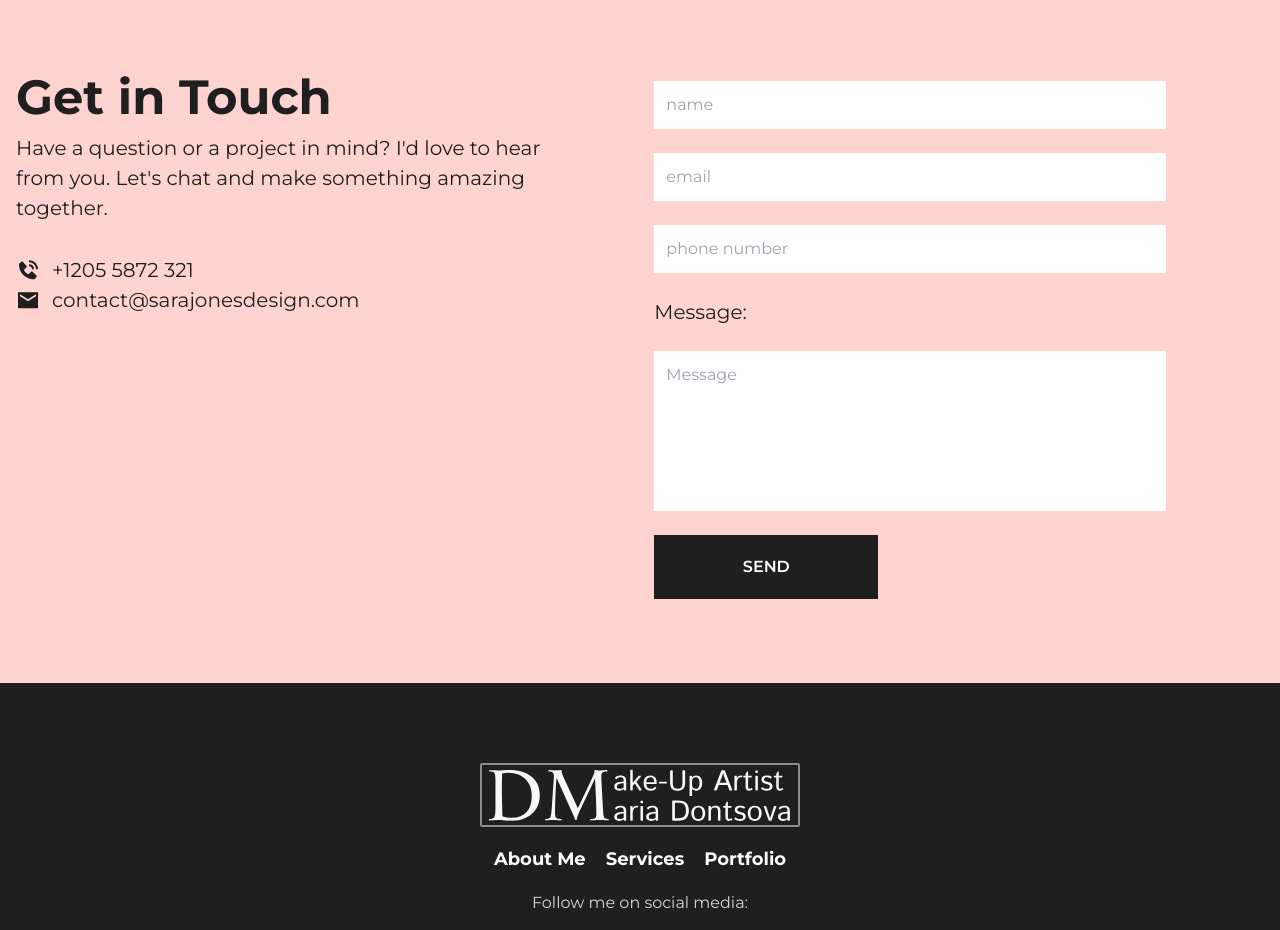
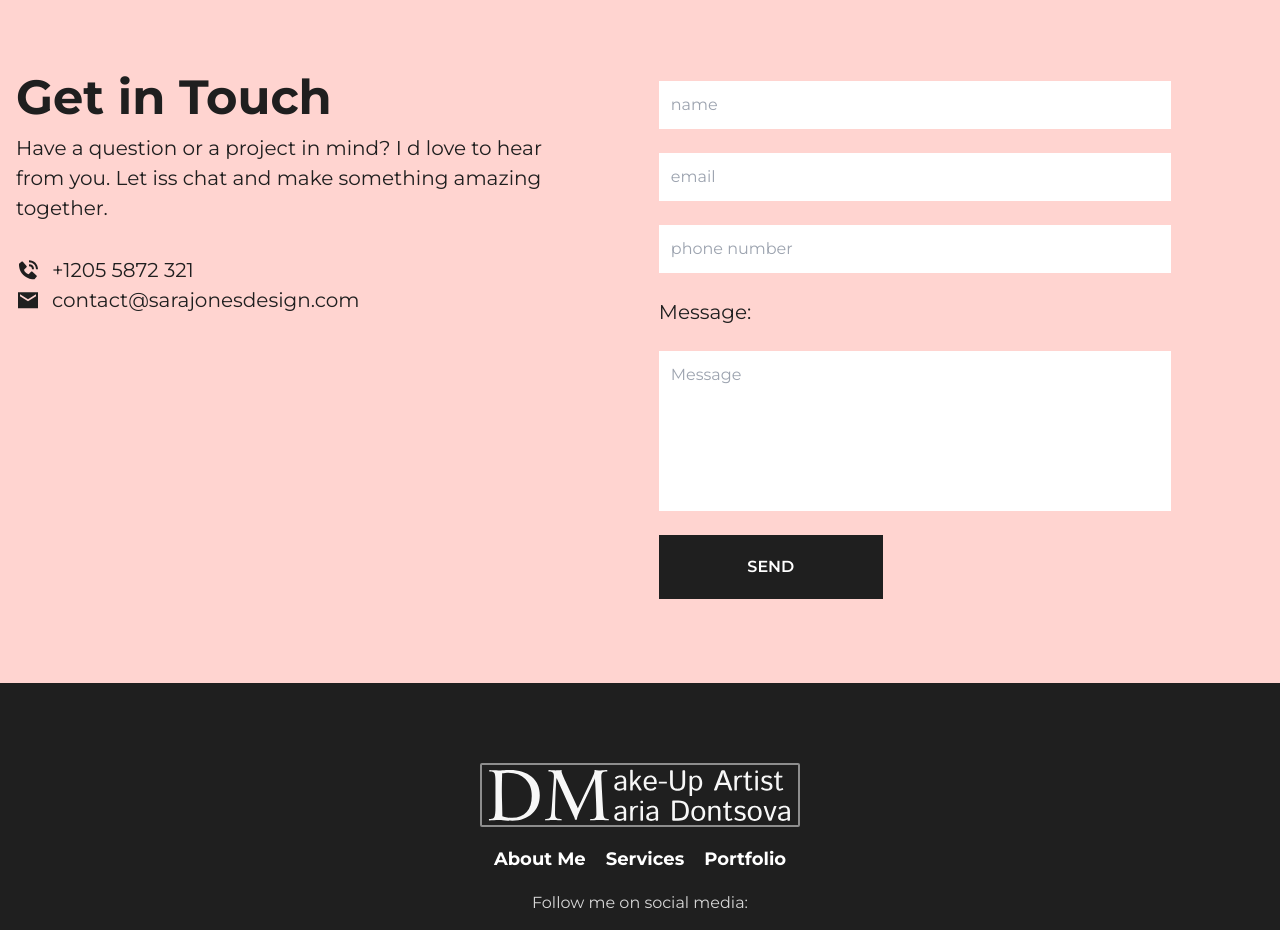
Before and after one commit to Kost90/makeup-dm, a Next.js app: page / in a window 1280 px wide. Shown: the part 3380-4310 px from the top of the page. Built offline with nearby package versions, Linux system fonts and the light colour scheme.

Commit message:
edited content in ContactUS component

```diff
--- a/src/ui/contactus/ContactUs.tsx
+++ b/src/ui/contactus/ContactUs.tsx
@@ -14,8 +14,8 @@ function ContactUs() {
           <div>
             <h1>Get in Touch</h1>
             <p>
-              Have a question or a project in mind? I'd love to hear from you.
-              Let's chat and make something amazing together.
+              Have a question or a project in mind? I d love to hear from you.
+              Let iss chat and make something amazing together.
             </p>
           </div>
           <div>
```
